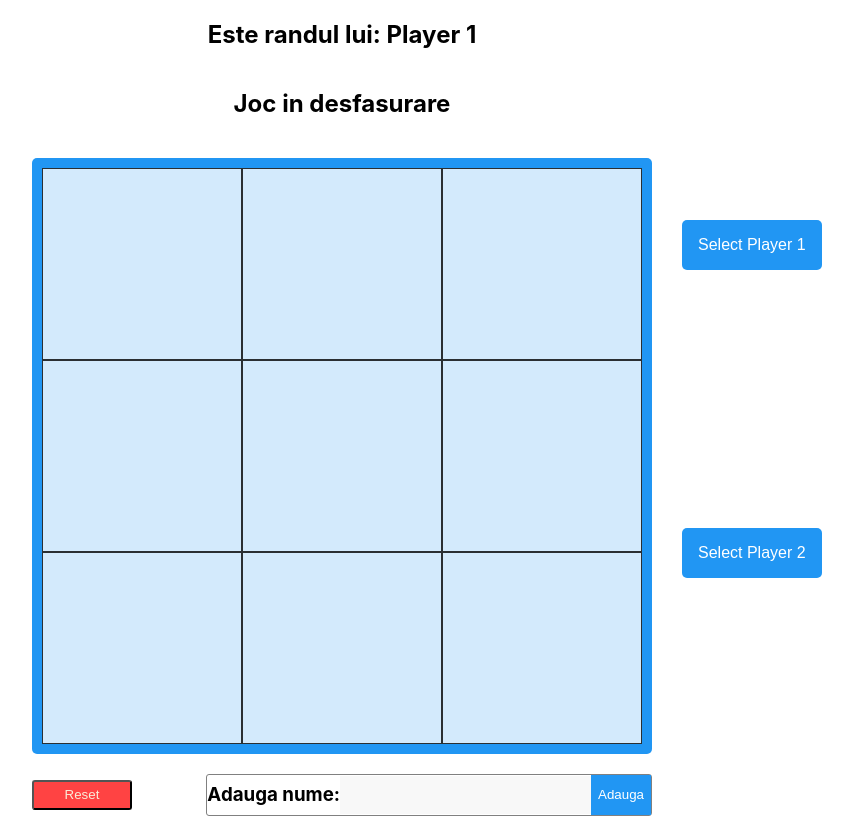
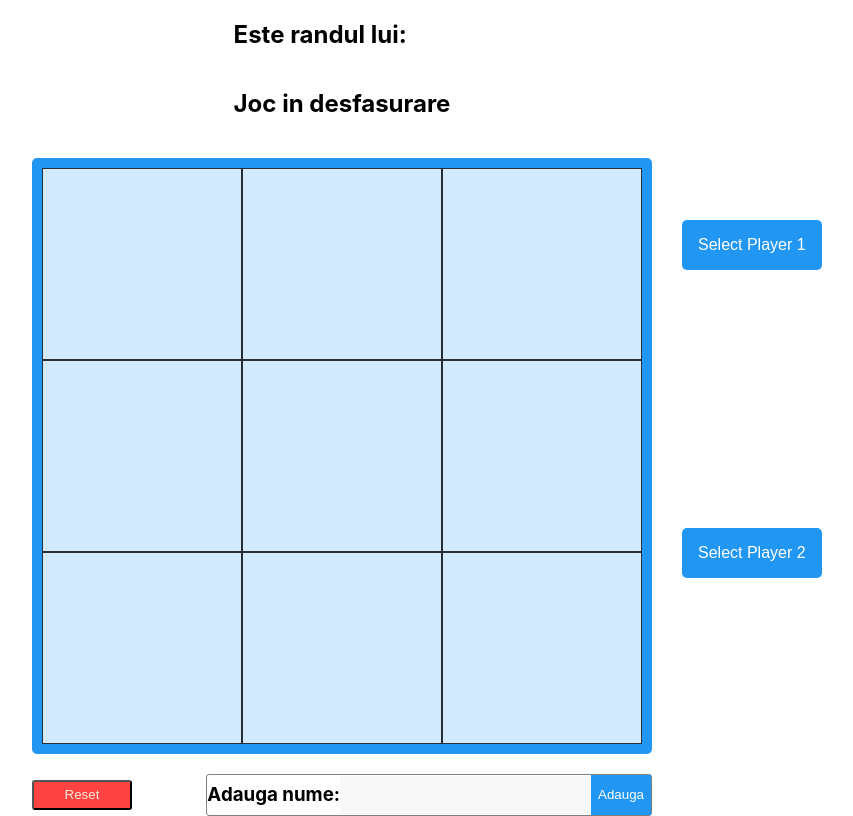
Before and after one commit to tesla95E/X-0-react-project, a React (Create React App) app in the folder tic_tac_toe_app/: page / in a window 1280 px wide. Shown: the whole page, without its empty margins (28-881 px from the left). Built offline with nearby package versions, Linux system fonts and the light colour scheme.

Commit message:
added selectplayer functions and set the player name when the player is changed

```diff
--- a/tic_tac_toe_app/src/Components/GameTable.jsx
+++ b/tic_tac_toe_app/src/Components/GameTable.jsx
@@ -21,6 +21,7 @@ function GameTable() {
 
   const [player1Name, setPlayer1Name] = useState("");
   const [player2Name, setPlayer2Name] = useState("");
+  const [currentPlayer, setCurrentPlayer] = useState("");
 
   useEffect(() => {
     const savedPlayer = localStorage.getItem("player");
@@ -63,12 +64,14 @@ function GameTable() {
         newArray[id] = "X";
         setArray(newArray);
         setPlayer("Player 2");
+        setCurrentPlayer(player1Name);
         localStorage.setItem("array", JSON.stringify(newArray));
         localStorage.setItem("player", player);
       } else {
         newArray[id] = "0";
         setArray(newArray);
         setPlayer("Player 1");
+        setCurrentPlayer(player2Name);
         localStorage.setItem("array", JSON.stringify(newArray));
         localStorage.setItem("player", player);
       }
@@ -104,7 +107,7 @@ function GameTable() {
     <div className="page">
       <div className="leftSide">
         <header className="header">
-          <h2 className="PlayerNames">Este randul lui: {player}</h2>
+          <h2 className="PlayerNames">Este randul lui: {currentPlayer}</h2>
           <h2 className="winner">{GameResult(array)}</h2>
         </header>
         <div className="GameTable">
```
